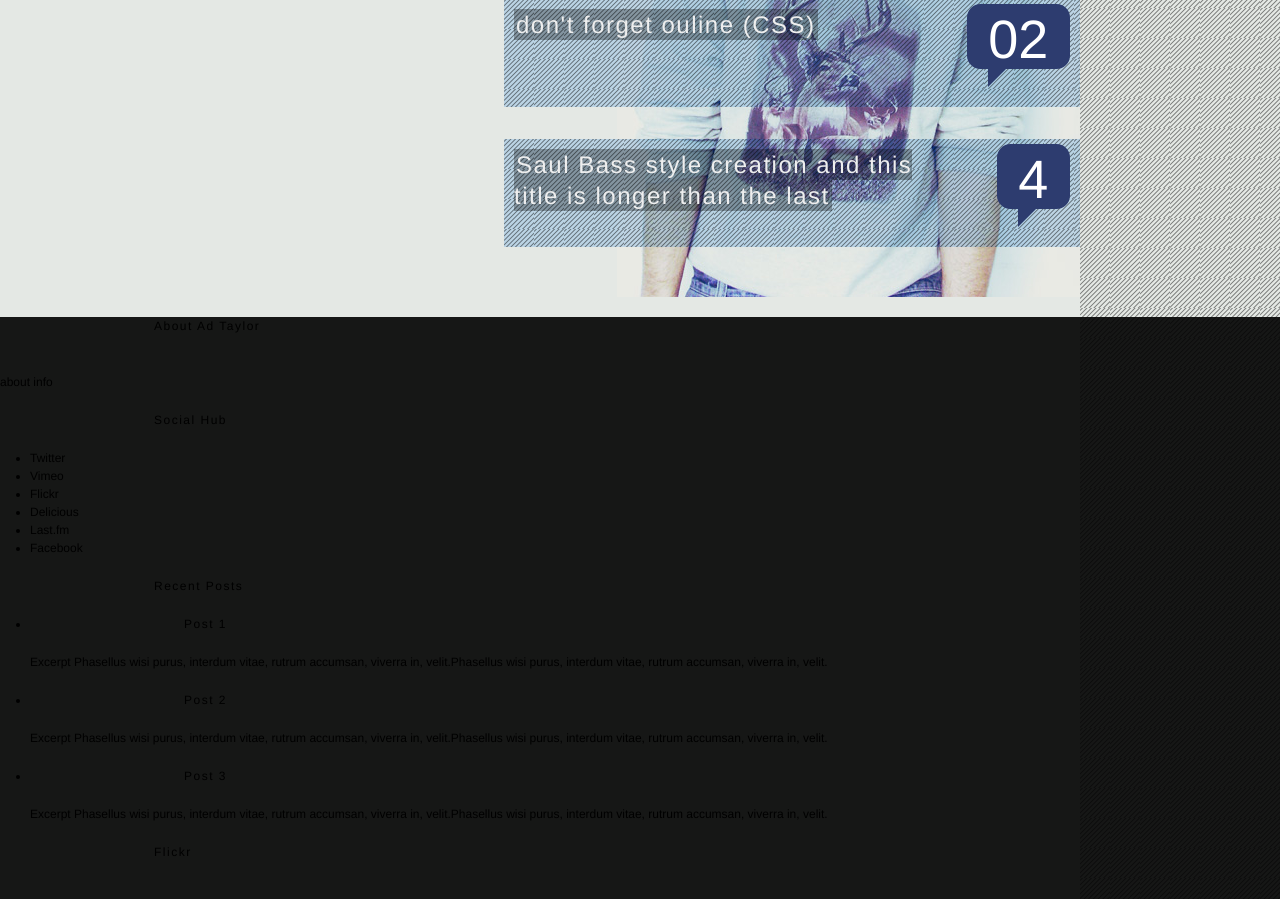
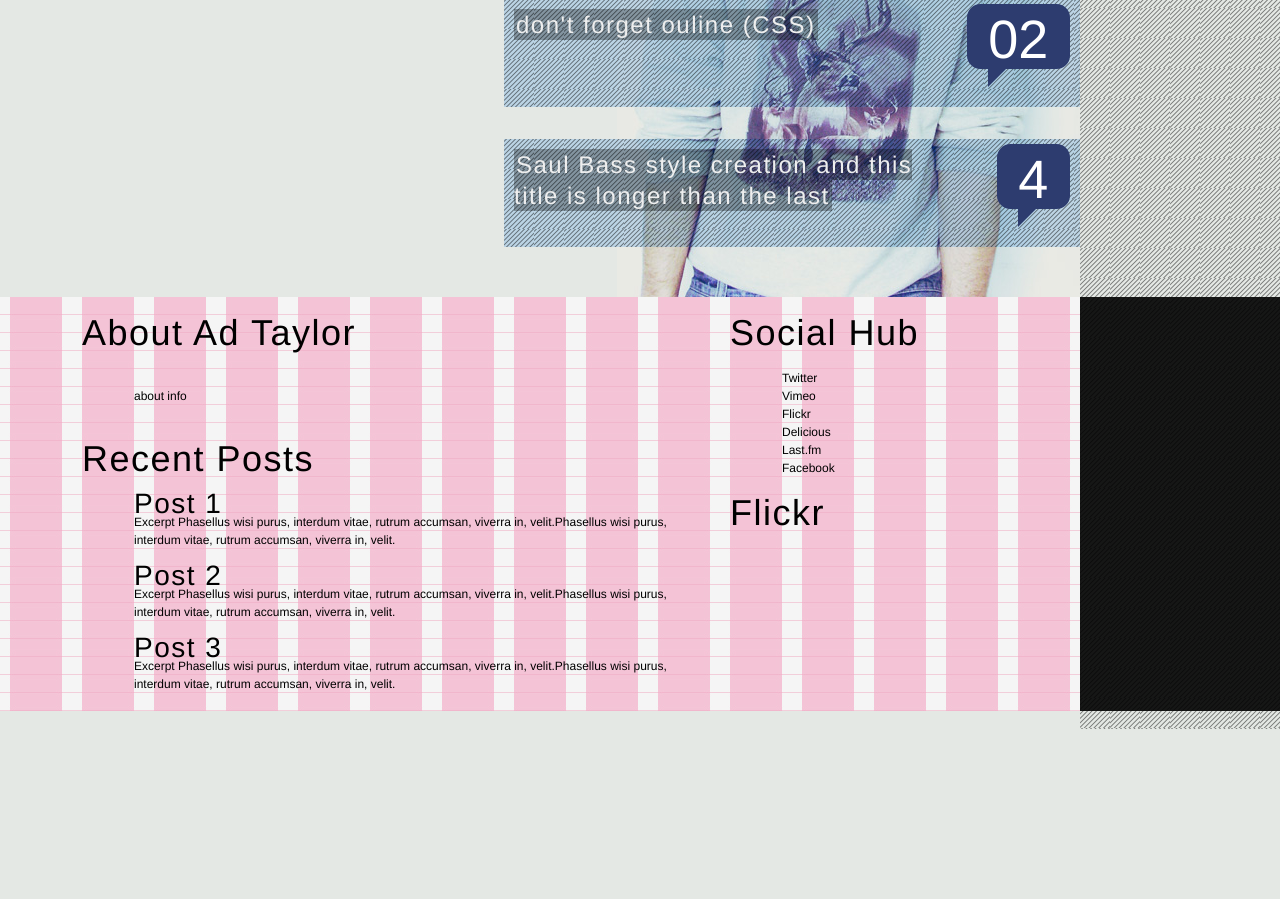
Before and after one commit to iamadtaylor/NewPortfolio, a PHP site: page / in a window 1280 px wide. Shown: the part 502-1401 px from the top of the page. After the commit the page ends 1231 px from the top, so only its background shows below. Run offline with PHP 8.4, Linux system fonts and the light colour scheme.

Commit message:
footer with positioning yet no style [javascript STILL off]

```diff
--- a/css/defaults.css
+++ b/css/defaults.css
@@ -10,6 +10,10 @@ src: url("fonts/GraublauWeb.otf");
 body {
 /*	background: #FFF url('../references/grid.jpg') repeat-y top left;*/
 	background: transparent url(../img/maskBg.png) repeat-y scroll 1080px  0px;
+}
+
+#footer {
+		background: #FFF url('../references/grid.jpg') repeat-y top left;
 }
 
 
--- a/css/footer.css
+++ b/css/footer.css
@@ -0,0 +1,62 @@
+/*
+	SET FLOATS
+*/
+#footer #leftFooter, #footer #rightFooter {
+	float : left;
+	margin : 0px 10px;
+
+}
+	#footer #about, #footer #socialHub, #footer #recentPosts, #footer #flickr {
+		float : left;
+	}
+	/*
+		SET WIDTHS
+	*/
+	#footer #leftFooter{
+		width : 700px;
+	}
+
+	#footer #rightFooter {
+		width : 340px;
+	}
+		#footer #about, #footer #recentPosts {
+			width : 628px;
+			padding-left : 72px;
+		}
+
+		 #footer #socialHub, #footer #flickr {
+			width : 268px;
+		}
+
+/*
+	STYLING
+*/
+#footer ul{
+	list-style: none inside;
+	padding-left : 52px;
+	margin : 0px;
+
+}
+
+#footer #about p {
+	padding-left : 52px;
+}
+
+
+
+
+/*
+	TYPE
+*/
+#footer h2 {
+	font-size : 36px;
+	line-height : 2em;
+}
+
+#footer h3 {
+	font-size : 28px;
+}
+
+#footer p {
+
+}
--- a/css/typography.css
+++ b/css/typography.css
@@ -9,7 +9,7 @@
 body, input, textarea {
     color:#000;
     font: 12px Helvetica,Arial,sans-serif;
-    line-height:18px;
+    line-height : 1.50em;
 }
 
 /* Headings
--- a/index.php
+++ b/index.php
@@ -10,6 +10,9 @@
 		<link rel="stylesheet" href="css/reset.css" type="text/css" media="screen" title="no title" charset="utf-8" />
 		<link rel="stylesheet" href="css/typography.css" type="text/css" media="screen" title="no title" charset="utf-8" />
 		<link rel="stylesheet" href="css/defaults.css" type="text/css" media="screen" title="no title" charset="utf-8" />
+
+		<link rel="stylesheet" href="css/footer.css" type="text/css" media="screen" title="no title" charset="utf-8" />
+
 
 		<link rel="stylesheet" href="css/contents.css" type="text/css" media="screen" title="no title" charset="utf-8" />
 
@@ -68,24 +71,12 @@
 			<div id="push" >&nbsp;</div>
 		</div>
 
-		<div id="footer">
-			<div class="content">
+		<div id="footer" class="clearfix">
+			<div id="leftFooter">
 				<div id="about">
 					<h2>About Ad Taylor</h2>
 					<img src="" / >
 					<p>about info</p>
-				</div>
-
-				<div id="socialHub">
-					<h2>Social Hub</h2>
-					<ul>
-						<li>Twitter</li>
-						<li>Vimeo</li>
-						<li>Flickr</li>
-						<li>Delicious</li>
-						<li>Last.fm</li>
-						<li>Facebook</li>
-					</ul>
 				</div>
 
 				<div id="recentPosts">
@@ -106,6 +97,20 @@
 						</li>
 					</ul>
 				</div>
+			</div>
+
+			<div id="rightFooter">
+				<div id="socialHub">
+					<h2>Social Hub</h2>
+					<ul>
+						<li>Twitter</li>
+						<li>Vimeo</li>
+						<li>Flickr</li>
+						<li>Delicious</li>
+						<li>Last.fm</li>
+						<li>Facebook</li>
+					</ul>
+				</div>
 
 				<div id="flickr">
 					<h2>Flickr</h2>
```
